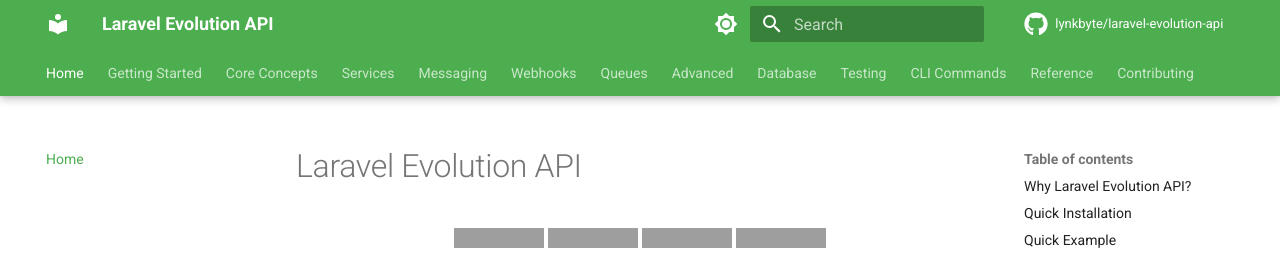
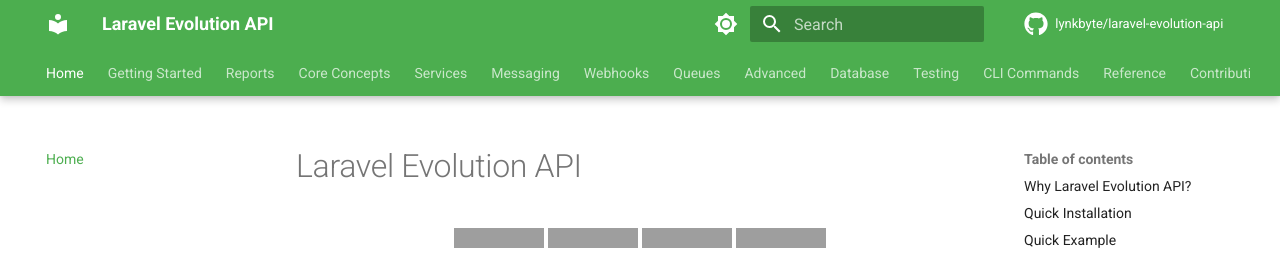
Before and after one commit to LynkByte/laravel-evolution-api, an MkDocs documentation site: the page built from docs/docs/index.md, in a window 1280 px wide. Shown: the top 257 px of the page. Built offline with MkDocs 1.6.1 and Material for MkDocs 9.7.7, drawn with Linux system fonts in a browser that asks for light colours; comment, search, counter and statistics services are not loaded; grey boxes are pictures that could not be loaded.

Commit message:
Enhance GitHub Actions workflows for documentation and reporting
- Add support for workflow_run in docs.yml to trigger documentation builds after tests
- Implement artifact downloads for coverage and audit reports in docs.yml
- Create a reports dashboard in docs.yml with verification steps for artifacts
- Update mkdocs.yml to include a navigation entry for Reports

```diff
--- a/docs/mkdocs.yml
+++ b/docs/mkdocs.yml
@@ -85,6 +85,7 @@ nav:
       - Installation: getting-started/installation.md
       - Configuration: getting-started/configuration.md
       - Quick Start: getting-started/quick-start.md
+  - Reports: reports/
   - Core Concepts:
       - Architecture: core-concepts/architecture.md
       - HTTP Client: core-concepts/client.md
```
Also changed, not shown: 2 other files.
